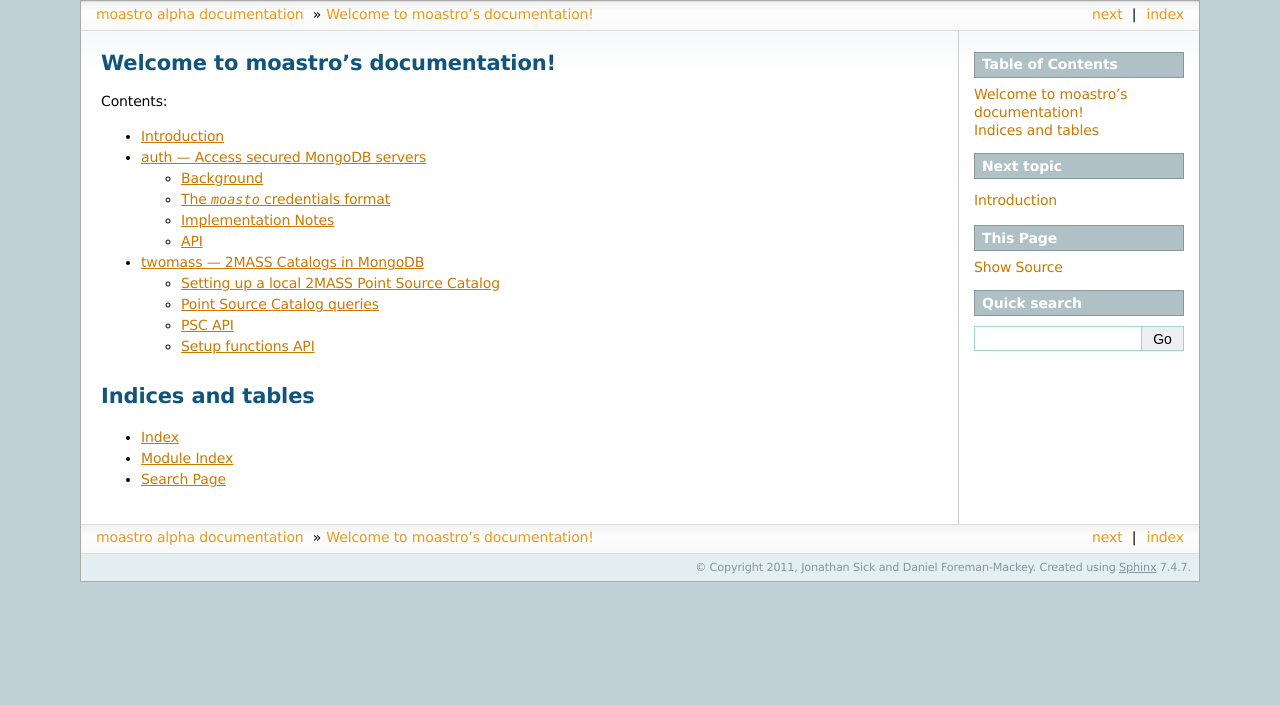
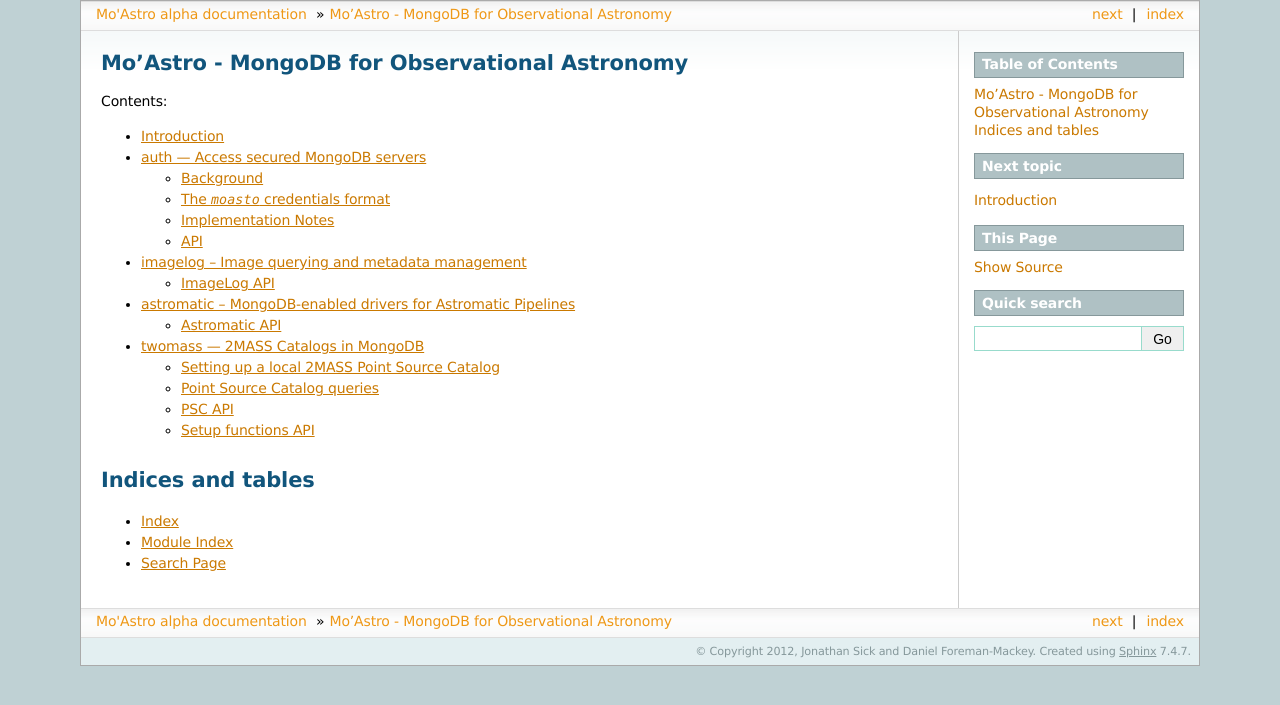
Before and after one commit to jonathansick/MoAstro, a Sphinx documentation site: the page built from doc/index.rst, in a window 1280 px wide. Shown: the top 705 px of the page. Built offline with Sphinx 7.4.7, drawn with Linux system fonts in a browser that asks for light colours; formulas are drawn with MathJax 3.

Commit message:
Updated sphinx documentation

```diff
--- /dev/null
+++ b/doc/astromatic.rst
@@ -0,0 +1,36 @@
+astromatic -- MongoDB-enabled drivers for Astromatic Pipelines
+==============================================================
+
+In an image log, each image is given a unique key, and MongoDB document.
+Images can be queried and their metadata returned.
+
+Mo'Astro's image log also includes built-in facilities for moving and
+deleting files, and compress/decompressing FITS files using FPACK (not
+included).
+
+It is the user's responsibilty to subclass image log and to provide methods
+for ingesting data into image log. Contact jsick at astro dot queensu dot ca for subclass ideas.
+
+Astromatic API
+--------------
+
+.. autoclass:: astromatic.Swarp
+   :members:
+
+.. autoclass:: astromatic.Scamp
+   :members:
+
+.. autoclass:: astromatic.SourceExtractor
+   :members:
+
+.. autoclass:: astromatic.BatchSourceExtractor
+   :members:
+
+.. autoclass:: astromatic.PSFex
+   :members:
+
+.. autoclass:: astromatic.BatchPSFex
+   :members:
+
+.. autoclass:: astromatic.Astromatic
+   :members:
--- a/doc/auth.rst
+++ b/doc/auth.rst
@@ -1,6 +1,8 @@
 ***************************************
 auth --- Access secured MongoDB servers
 ***************************************
+
+.. caution:: The auth module is still being designed! Not for use.
 
 The `auth` module makes connecting to MongoDB instances easier. The same Python code can decide to connect to a MongoDB server locally, or over an SSH tunnel, depending on where the code is called from. This is handled with a ~/.moastro_auth file on each client computer.
 
--- a/doc/conf.py
+++ b/doc/conf.py
@@ -16,7 +16,7 @@
 # If extensions (or modules to document with autodoc) are in another directory,
 # add these directories to sys.path here. If the directory is relative to the
 # documentation root, use os.path.abspath to make it absolute, like shown here.
-sys.path.insert(0, os.path.abspath('../'))
+sys.path.insert(0, os.path.abspath('../moastro'))
 
 # -- General configuration -----------------------------------------------------
 
@@ -44,8 +44,8 @@
 master_doc = 'index'
 
 # General information about the project.
-project = u'moastro'
-copyright = u'2011, Jonathan Sick and Daniel Foreman-Mackey'
+project = u"Mo'Astro"
+copyright = u'2012, Jonathan Sick and Daniel Foreman-Mackey'
 
 # The version info for the project you're documenting, acts as replacement for
 # |version| and |release|, also used in various other places throughout the
@@ -226,7 +226,7 @@
 epub_title = u'moastro'
 epub_author = u'Jonathan Sick and Daniel Foreman-Mackey'
 epub_publisher = u'Jonathan Sick and Daniel Foreman-Mackey'
-epub_copyright = u'2011, Jonathan Sick and Daniel Foreman-Mackey'
+epub_copyright = u'2012, Jonathan Sick and Daniel Foreman-Mackey'
 
 # The language of the text. It defaults to the language option
 # or en if the language is not set.
--- /dev/null
+++ b/doc/imagelog.rst
@@ -0,0 +1,18 @@
+imagelog -- Image querying and metadata management
+==================================================
+
+In an image log, each image is given a unique key, and MongoDB document.
+Images can be queried and their metadata returned.
+
+Mo'Astro's image log also includes built-in facilities for moving and
+deleting files, and compress/decompressing FITS files using FPACK (not
+included).
+
+It is the user's responsibilty to subclass image log and to provide methods
+for ingesting data into image log. Contact jsick at astro dot queensu dot ca for subclass ideas.
+
+ImageLog API
+------------
+
+.. autoclass:: imagelog.ImageLog
+   :members:
--- a/doc/index.rst
+++ b/doc/index.rst
@@ -3,8 +3,8 @@
    You can adapt this file completely to your liking, but it should at least
    contain the root `toctree` directive.
 
-Welcome to moastro's documentation!
-===================================
+Mo'Astro - MongoDB for Observational Astronomy
+==============================================
 
 Contents:
 
@@ -13,6 +13,8 @@
 
    intro
    auth
+   imagelog
+   astromatic
    twomass
 
 Indices and tables
--- a/doc/intro.rst
+++ b/doc/intro.rst
@@ -1,4 +1,4 @@
 Introduction
 ------------
 
-moastro is testbed for MongoDB in astronomy data analysis systems.
+Mo'Astro is testbed for MongoDB in astronomy data analysis systems.
```
Also changed, not shown: 1 other file.
